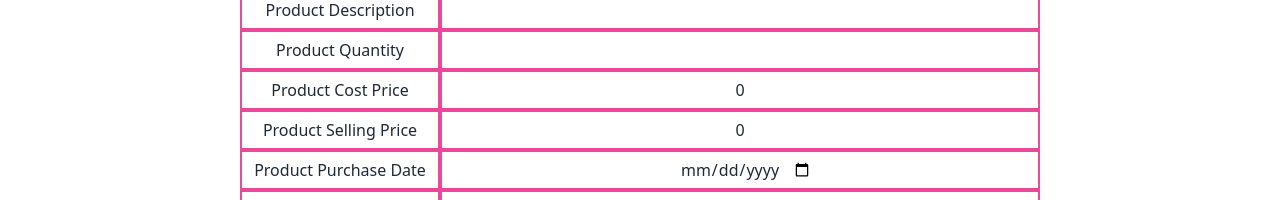
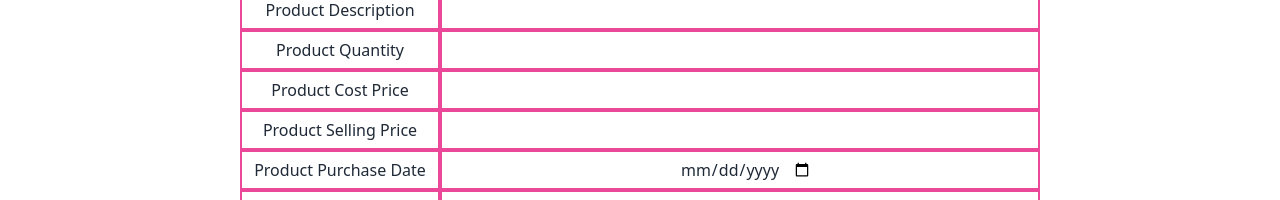
Before and after one commit to Anand930/meridukan, a React (Vite) app in the folder frontend/: page /addproduct in a window 1280 px wide. Shown: the part 290-490 px from the top of the page. Built offline with nearby package versions, Linux system fonts and the light colour scheme.

Commit message:
ready to redeploy by updating few things on frontend and backend

```diff
--- a/frontend/src/components/Navbar.jsx
+++ b/frontend/src/components/Navbar.jsx
@@ -6,11 +6,15 @@ const Navbar = () => {
   const [loggedIn, setLoggedIn] = useState(false);
   const {user} = useContext(UserContext)
   const [productMenuIsOpen, setProductMenuIsOpen] = useState(false);
+  const { userRender} = useContext(UserContext);
+
+
   useEffect(() => {
     const isAuthenticated = localStorage.getItem("authenticated");
     if (isAuthenticated === "true") {
       setLoggedIn(true);
     }
+    userRender();
   }, []);
 
 
--- a/frontend/src/components/UpdateDetailsComponent.jsx
+++ b/frontend/src/components/UpdateDetailsComponent.jsx
@@ -19,7 +19,7 @@ const UpdateDetailsComponents = ({
 
     try {
       const response = await fetchWithAuth(
-        `api/product/updateproduct/${apiRoute}`,
+        `https://curved-jeniffer/meridukan/api/product/updateproduct/${apiRoute}`,
         {
           method: "POST",
           headers: {
--- a/frontend/src/context/CustomerContext.jsx
+++ b/frontend/src/context/CustomerContext.jsx
@@ -11,9 +11,9 @@ const CustomerProvider = ({ children }) => {
 
   const handleListCustomer = async () => {
     try {
-      const response = await fetchWithAuth("api/customer/getcustomer",{});
+      const response = await fetchWithAuth("https://curved-jeniffer/meridukan/api/customer/getcustomer");
       const data = await response.json();
-      console.log("customer ",  );
+      console.log("customer ", data );
       if (response.ok) {
         setCustomers(data.customers);
       }
--- a/frontend/src/pages/AddProduct.jsx
+++ b/frontend/src/pages/AddProduct.jsx
@@ -1,27 +1,29 @@
 import React, { useState, useContext } from "react";
 import Navbar from "../components/Navbar";
 import { UserContext } from "../context/UserContext";
-import toast, {Toaster} from "react-hot-toast";
+import toast, { Toaster } from "react-hot-toast";
 // import { data } from "react-router-dom";
 import fetchWithAuth from "../utils/fetchWithAuth.js";
 
 const AddProduct = () => {
   const [selectedCategory, setSelectedCategory] = useState("");
+  const [productImage, setProductImage] = useState(null);
   const [formData, setFormData] = useState({
     productName: "",
     description: "",
-    costPrice: 0,
-    sellingPrice: 0,
-    purchaseDate:null,
-    expiryDate:null,
+    costPrice: null,
+    sellingPrice: null,
+    purchaseDate: null,
+    expiryDate: null,
     supplierName: "",
+    productQuantity:null
   });
 
 
   const handleProductFormChange = (e) => {
     const { name, value } = e.target;
 
-    let newValue = value;
+    var newValue = value;
     if (["costPrice", "sellingPrice", "productQuantity"].includes(name)) {
       newValue = parseFloat(value) || 0;
     } else if (name === "purchaseDate" || name === "expiryDate") {
@@ -34,9 +36,6 @@ const AddProduct = () => {
     }));
   };
 
-
-
-  const [productImage, setProductImage] = useState(null);
   const categories = [
     "Dairy",
     "Snacks",
@@ -48,8 +47,6 @@ const AddProduct = () => {
     "Cold Drinks",
     "Others",
   ];
-
-
 
   const handleAddProduct = async () => {
     if (!productImage) {
@@ -67,31 +64,30 @@ const AddProduct = () => {
     formDataToSend.append("expiryDate", formData.expiryDate);
     formDataToSend.append("supplierName", formData.supplierName);
     formDataToSend.append("productQuantity", formData.productQuantity);
-    formDataToSend.append("productImage", productImage)
+    formDataToSend.append("productImage", productImage);
 
     try {
-      const response = await fetchWithAuth(
-        "api/product/addproduct",
-        {
-          method: "POST",
-          body: formDataToSend // No need to stringify FormData
-        }
-      );
+      const response = await fetchWithAuth("https://curved-jeniffer/meridukan/api/product/addproduct", {
+        method: "POST",
+        body: formDataToSend, // No need to stringify FormData
+      });
 
       const productData = await response.json();
 
-      setFormData({productName: "",
+      setFormData({
+        productName: "",
         description: "",
         costPrice: 0,
         sellingPrice: 0,
-        purchaseDate:null,
-        expiryDate:null,
-        supplierName: ""})
-        console.log(productData);
+        purchaseDate: null,
+        expiryDate: null,
+        supplierName: "",
+      });
+      console.log(productData);
 
-      toast.success(productData.message)
+      toast.success(productData.message);
     } catch (error) {
-      toast.error(error.message)
+      toast.error(error.message);
       console.error("Error while adding product:", error);
     }
   };
@@ -107,7 +103,7 @@ const AddProduct = () => {
         position="below-right"
         gutter={8}
         toastOptions={{
-          duration:5000,
+          duration: 5000,
           style: {
             color: "white",
             backgroundColor: "grey",
@@ -187,7 +183,7 @@ const AddProduct = () => {
             Product Quantity
           </div>
           <input
-            type="text"
+            type="number"
             value={formData.productQuantity}
             name="productQuantity"
             onChange={handleProductFormChange}
@@ -199,7 +195,8 @@ const AddProduct = () => {
             Product Cost Price
           </div>
           <input
-            type="text"
+            type="number"
+            step={'0.01'}
             value={formData.costPrice}
             name="costPrice"
             onChange={handleProductFormChange}
@@ -211,7 +208,8 @@ const AddProduct = () => {
             Product Selling Price
           </div>
           <input
-            type="text"
+            type="number"
+            step={'0.01'}
             value={formData.sellingPrice}
             name="sellingPrice"
             onChange={handleProductFormChange}
--- a/frontend/src/utils/fetchWithAuth.js
+++ b/frontend/src/utils/fetchWithAuth.js
@@ -11,7 +11,7 @@ export default  async function fetchWithAuth(url, options = {}) {
 
     if (response.status === 403) {
       // Token expired, try to refresh
-      const refreshResponse = await fetch('/api/user/refreshtoken', {
+      const refreshResponse = await fetch('https://curved-jeniffer/meridukan/api/user/refreshtoken', {
         method: 'POST',
         credentials: 'include', // Include cookies
       });
```
Also changed, not shown: frontend/src/pages/Home.jsx (+1 -7 lines).
